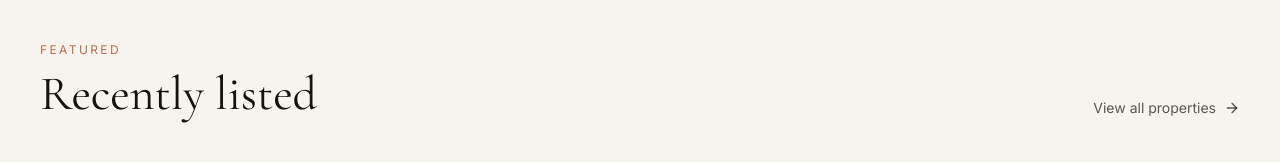
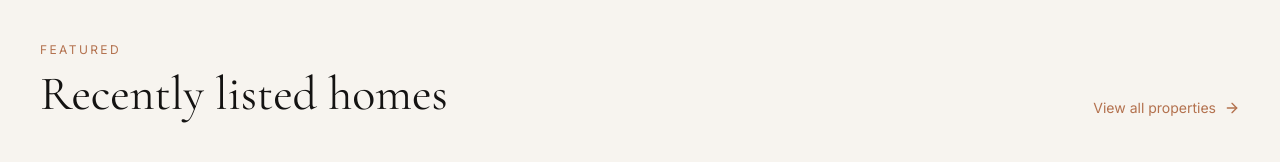
Before and after one commit to rumachoudhury/full-stack-havenfield, a Next.js app: page / in a window 1280 px wide. Shown: the part 790-952 px from the top of the page. Built offline with nearby package versions, Linux system fonts and the light colour scheme; no server answers; the database is empty.

Commit message:
Updated Homepage

```diff
--- a/app/page.tsx
+++ b/app/page.tsx
@@ -1,10 +1,10 @@
-import Hero from '@/components/Hero';
-import PropertyCard from '@/components/PropertyCard';
-import { getFeaturedProperties } from '@/lib/queries';
-import Link from 'next/link';
-import { ArrowRight } from 'lucide-react';
+import Hero from "@/components/Hero";
+import PropertyCard from "@/components/PropertyCard";
+import { getFeaturedProperties } from "@/lib/queries";
+import Link from "next/link";
+import { ArrowRight } from "lucide-react";
 
-export const dynamic = 'force-dynamic';
+export const dynamic = "force-dynamic";
 
 export default async function HomePage() {
   const featured = await getFeaturedProperties(3);
@@ -16,12 +16,24 @@ export default async function HomePage() {
       <section className="max-w-7xl mx-auto px-6 md:px-10 py-24">
         <div className="flex items-end justify-between mb-12">
           <div>
-            <p className="text-clay tracking-[0.2em] text-xs uppercase mb-3">Featured</p>
-            <h2 className="font-serif text-4xl md:text-5xl text-ink">Recently listed</h2>
+            <p className="text-clay tracking-[0.2em] text-xs uppercase mb-3">
+              Featured
+            </p>
+            {/* <h2 className="font-serif text-4xl md:text-5xl text-ink">Recently listed</h2> */}
+            <h2 className="font-serif text-4xl md:text-5xl text-ink">
+              Recently listed homes
+            </h2>
           </div>
+          {/* <Link
+            href="/properties"
+            className="hidden md:flex items-center gap-2 text-sm text-ink/70 hover:text-clay transition-colors"
+          >
+            View all properties <ArrowRight className="w-4 h-4" />
+          </Link> */}
+
           <Link
             href="/properties"
-            className="hidden md:flex items-center gap-2 text-sm text-ink/70 hover:text-clay transition-colors"
+            className="hidden md:flex items-center gap-2 text-sm text-clay hover:text-clay/90 transition-colors"
           >
             View all properties <ArrowRight className="w-4 h-4" />
           </Link>
@@ -44,18 +56,22 @@ export default async function HomePage() {
             />
           </div>
           <div>
-            <p className="text-clay tracking-[0.2em] text-xs uppercase mb-3">Our approach</p>
+            <p className="text-clay tracking-[0.2em] text-xs uppercase mb-3">
+              Our approach
+            </p>
             <h2 className="font-serif text-4xl md:text-5xl text-ink leading-tight mb-6">
               We don&rsquo;t list houses. We introduce you to homes.
             </h2>
             <p className="text-ink/70 leading-relaxed mb-6">
-              Every property on Havenfield is visited and vetted in person by our team before it reaches you.
-              We look past square footage &mdash; at light, at quiet, at the feeling of arriving somewhere that fits.
+              Every property on Havenfield is visited and vetted in person by
+              our team before it reaches you. We look past square footage
+              &mdash; at light, at quiet, at the feeling of arriving somewhere
+              that fits.
             </p>
             <Link
               href="/contact"
               // className="inline-flex items-center gap-2 bg-ink text-cream px-6 py-3 rounded-full hover:bg-clay transition-colors text-sm"
-                className="inline-flex items-center gap-2 bg-clay text-cream px-6 py-3 rounded-full hover:bg-clay/90 transition-colors text-sm"
+              className="inline-flex items-center gap-2 bg-clay text-cream px-6 py-3 rounded-full hover:bg-clay/90 transition-colors text-sm"
             >
               Work with us <ArrowRight className="w-4 h-4" />
             </Link>
@@ -64,7 +80,9 @@ export default async function HomePage() {
       </section>
 
       <section className="max-w-7xl mx-auto px-6 md:px-10 py-24 text-center">
-        <p className="text-clay tracking-[0.2em] text-xs uppercase mb-3">Ready when you are</p>
+        <p className="text-clay tracking-[0.2em] text-xs uppercase mb-3">
+          Ready when you are
+        </p>
         <h2 className="font-serif text-4xl md:text-6xl text-ink max-w-2xl mx-auto leading-tight mb-8">
           Let&rsquo;s find your next address.
         </h2>
```
